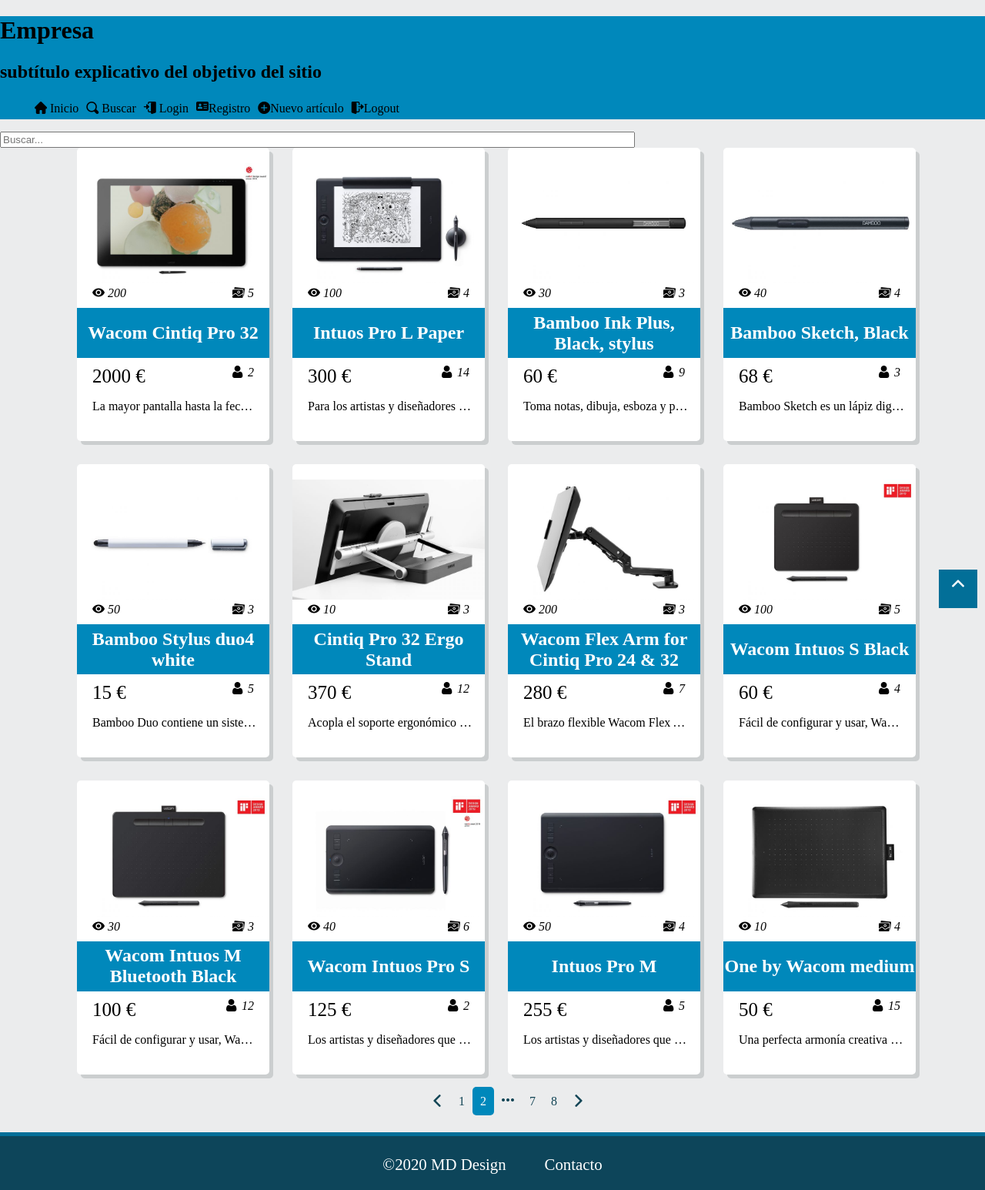
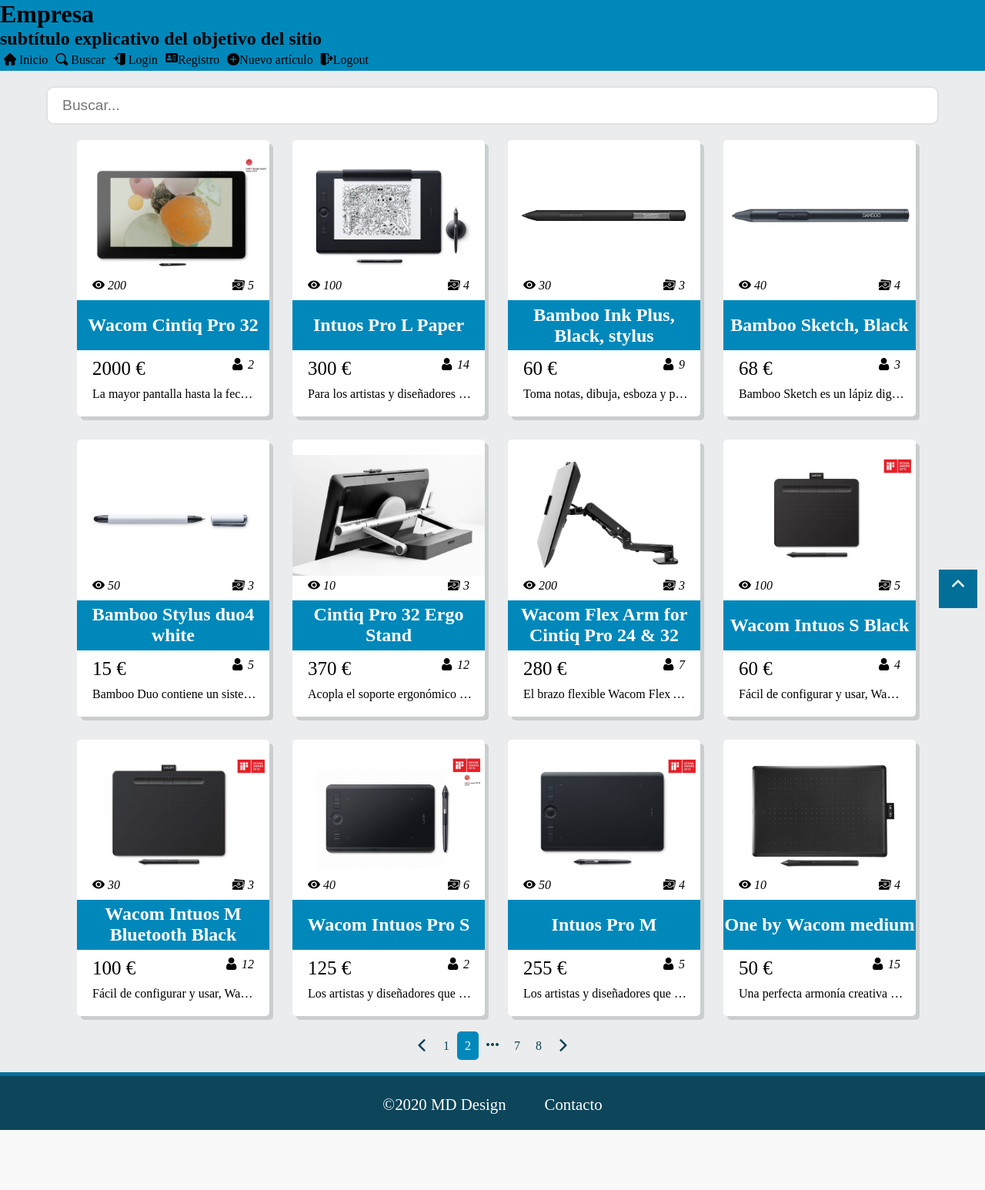
Before and after one commit to deb8192/TiendaTablets, a PHP site: page / in a window 1280 px wide. Shown: the whole page at 77% size. After the commit the page ends 1468 px from the top, so only its background shows below. Run offline with PHP 8.4, Linux system fonts and the light colour scheme.

Commit message:
aside index

```diff
--- a/css/estilos.css
+++ b/css/estilos.css
@@ -1,11 +1,11 @@
 /* Hoja de estilos */
 * {
-    text-decoration: none;
+	text-decoration: none;
+	margin: 0;
+    padding: 0;
 }
 
 body {
-	margin: 0;
-	padding: 0;
 	background-color: #ebeced;
 }
 
@@ -20,6 +20,20 @@ nav ul,  .paginacion ul {
 
 nav ul li {
 	padding: 5px;
+}
+
+aside {
+	display: flex;
+    justify-content: center;
+    margin: 20px 0;
+}
+
+aside input {
+	height: 50px;
+    padding-left: 1em;
+    font-size: 1.2em;
+    border: 2px solid #e1e1e1;
+    border-radius: 10px;
 }
 
 .grid {
@@ -63,7 +77,6 @@ nav ul li {
 
 .grid div > p {
 	font-size: 25px;
-	margin: 0;
 }
 
 .grid div {
@@ -82,12 +95,13 @@ nav ul li {
 	white-space: nowrap;
 	width: 86%;
 	overflow: hidden;
+	margin-top: 10px;
 }
 
 .paginacion {
 	display: flex;
 	justify-content: center;
-	margin: 10px 0;
+	margin: 30px 0 20px 0;
 }
 
 .paginacion a {
@@ -129,7 +143,6 @@ footer div {
 }
 
 footer p {
-	margin: 0;
     margin-right: 50px;
 }
 
```
